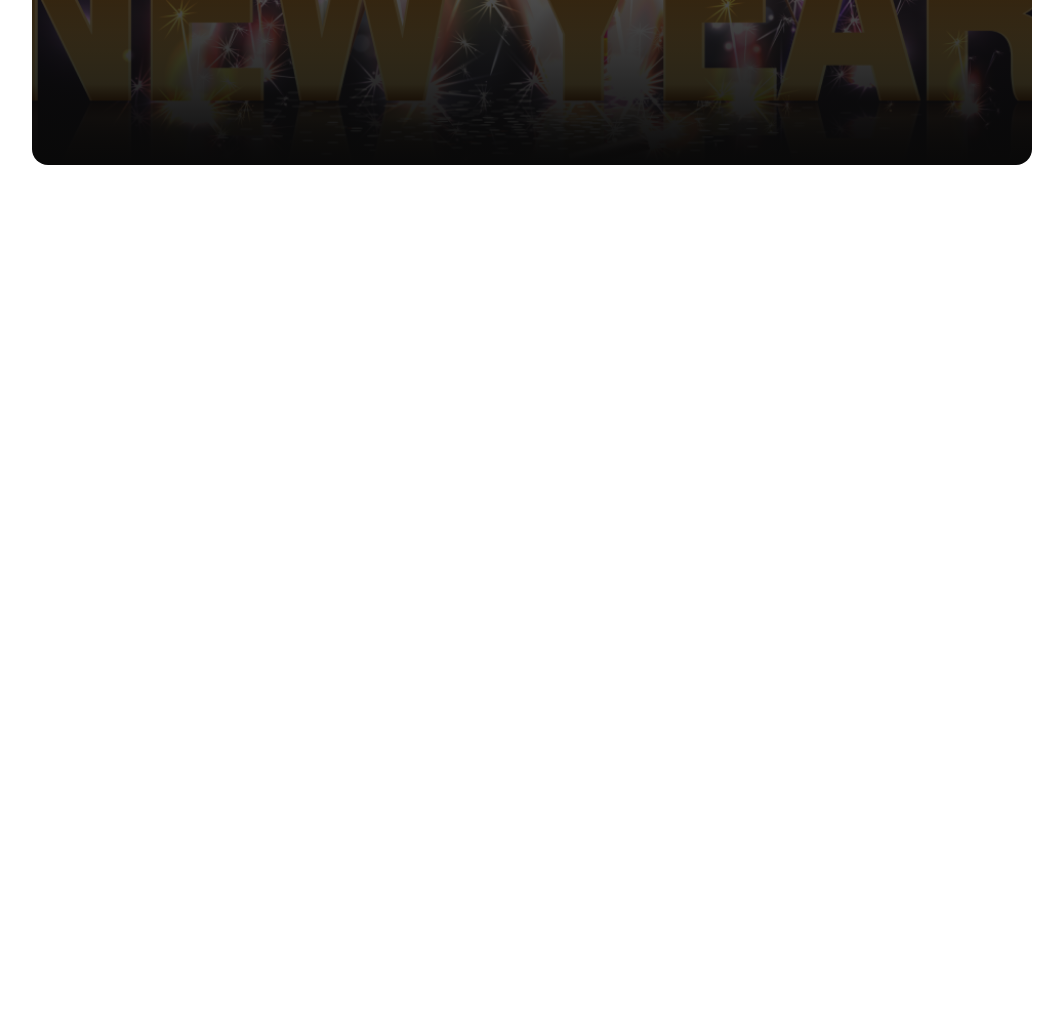
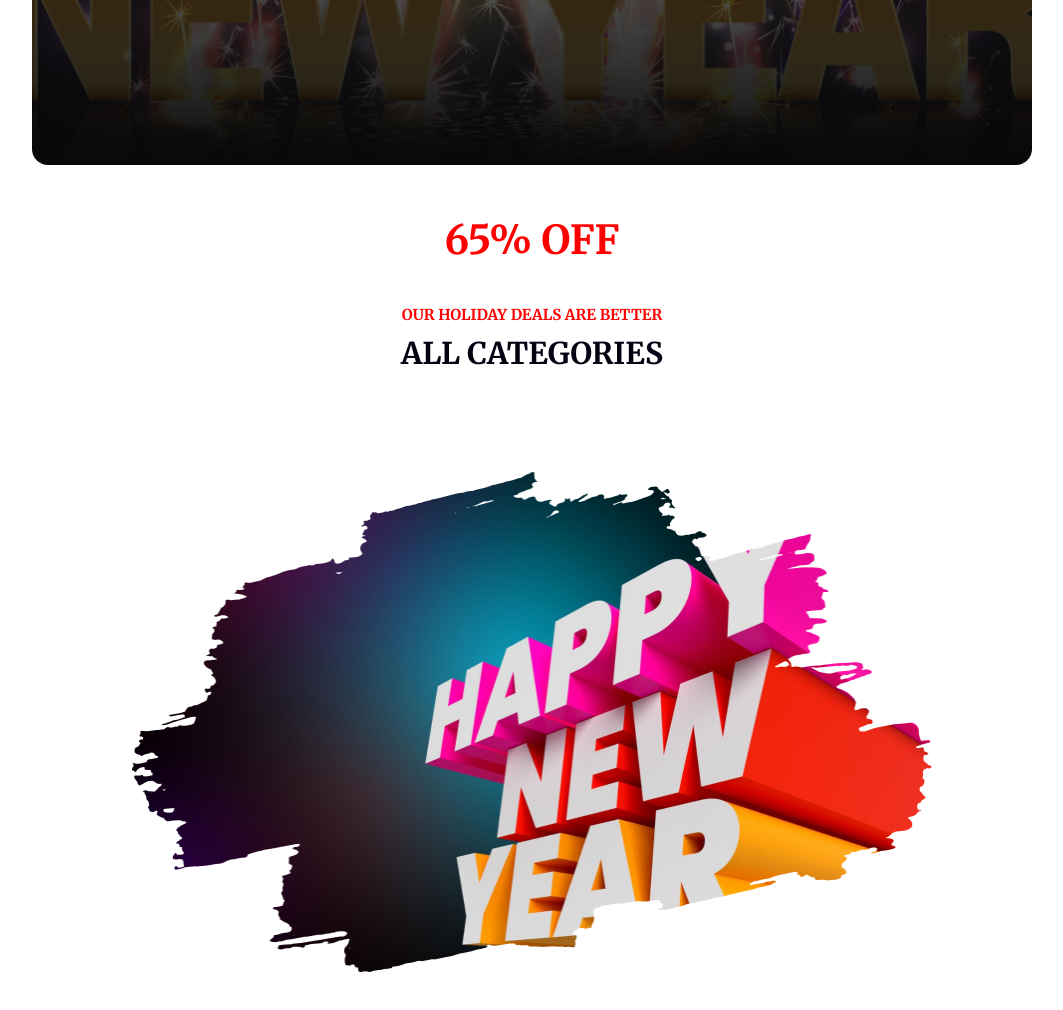
Before and after one commit to tanne09/New-year-party, a plain HTML site: page index.html in a window 1280 px wide. Shown: the part 500-1510 px from the top of the page, without its empty margins (108-1171 px from the left). Before the commit the page ends 800 px from the top, so only its background shows below. Drawn offline with Linux system fonts and the light colour scheme.

Commit message:
section 2nd work done

```diff
--- a/index.html
+++ b/index.html
@@ -17,5 +17,16 @@
         </section>
     </header>
      <!-- header section end -->
+      <!-- main  section start here  -->
+    <main>
+        <section class="second-part">
+                <div class="new-year-2025">
+                    <h1 class="text-orange text-center heading">65% OFF</h1>
+                    <p class="text-center text-orange text-size">OUR HOLIDAY DEALS ARE BETTER</p>
+                    <h3 class="text-center text-black">ALL CATEGORIES</h3>
+                </div>
+                <img class="new-year-logo" src="images/New Year Photo.png" alt="">
+        </section>
+    </main>
 </body>
 </html>
--- a/style.css
+++ b/style.css
@@ -41,3 +41,48 @@ header{
     font-size: 70px;
     font-weight: bold;
 }
+
+/* Shared style */
+
+.text-orange{
+    color: #FF0000;
+    font-weight: bold;
+    font-family: "Merriweather", serif;
+}
+
+.text-black{
+    color: #070211;
+    font-weight: bolder;
+    font-size: 30px;
+    font-family: "Merriweather", serif;
+    padding-top: 10px;
+    padding-bottom: 0px;
+}
+
+.heading{
+    font-size:40px ;
+    padding-bottom: 40px;
+}
+
+.text-size{
+    font-size: 15px;
+}
+
+.new-year-logo{
+    display: flex;
+    /* width: 100%; */
+    justify-content: center;
+    align-items: center;
+    height: 500px;
+    width: 800px;
+    margin: 100px;
+    /* padding: 40px; */
+}
+
+.second-part{
+    display: flex;
+    /* gap: 24px; */
+    flex-direction: column;
+    align-items: center;
+    justify-content: center;
+}
```
